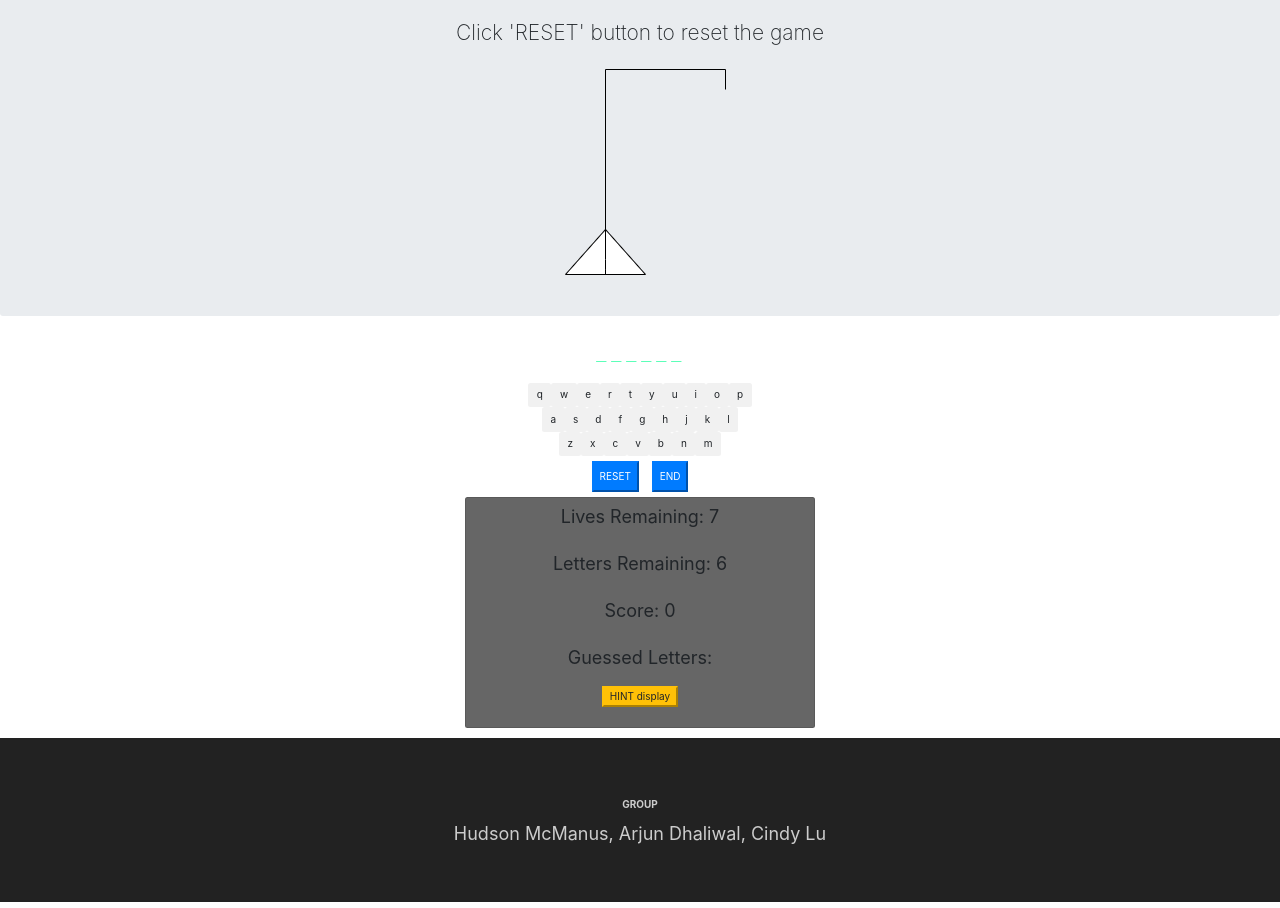
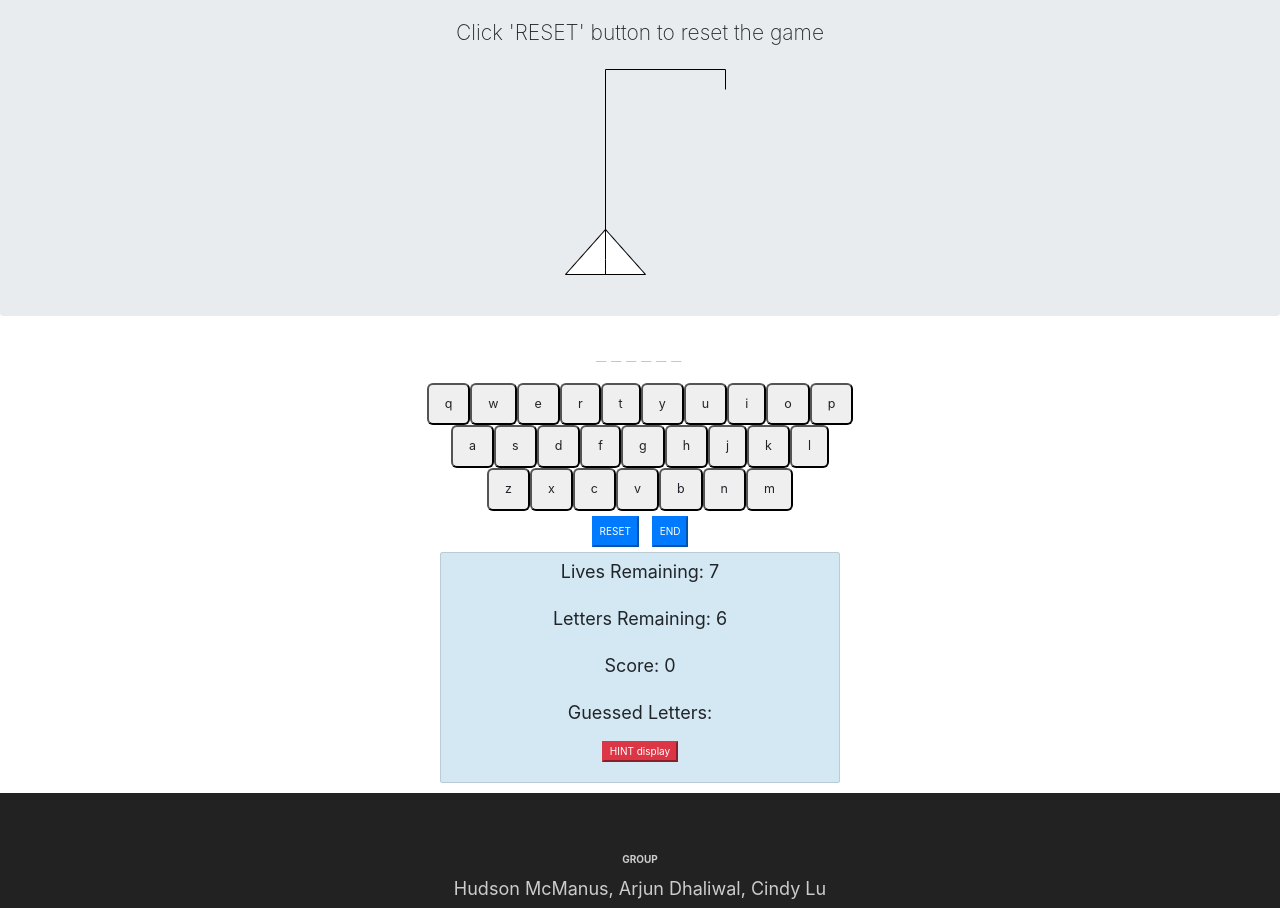
Before and after one commit to dafu2020/WebDev_Term_Project_Hangman, a plain HTML site: page index.html in a window 1280 px wide. Shown: the part 165-1073 px from the top of the page. Drawn offline with nearby package versions, Linux system fonts and the light colour scheme.

Commit message:
Increased keyboard size

```diff
--- a/app.js
+++ b/app.js
@@ -116,12 +116,15 @@ function createButtons() {
         let btn = document.createElement("button")
         // Assign button's text to it's cooresponding letter
         btn.innerHTML = qwerty[i];
-        btn.className = 'btn btn-md';
+        btn.className = 'btn-lg';
+
+        btn.style = 'border-radius: 6px';
+        btn.style.padding = '10px 16px';
         // Add on click event to each button
         btn.addEventListener('click', guess);
         btn.addEventListener('click', function (btn) {
             element = btn.target
-            element.className = 'btn active btn-md'
+            element.className = 'btn-lg active'
         })
         // Append it to the keyboard wrapper
         keyboard.appendChild(btn);
--- a/index.html
+++ b/index.html
@@ -18,7 +18,7 @@
 
 <div class="jumbotron">
   <div class="container text-center">
-    <h1>HangMan</h1>
+    <h1>Hang Man</h1>
     <p>Guess the correct word before your lives run out!</p>
     <p>Click 'RESET' button to reset the game</p>
     <div class="bg-3 Left space">
@@ -45,7 +45,7 @@
 
 
 
-<div class="card bg-3 text-center" style="width: 35rem; background-color: #666;">
+<div class="card-center bg-3 text-center">
   <div class= "value">
 
     <p id="live">Lives Remaining: </p>
@@ -54,7 +54,7 @@
     <p id="guesses">Guessed Letters: </p>
   </div>
   <div class="hint">
-    <button class="btn-warning" id = "hintButton" onclick="showHint()"> HINT display</button>
+    <button class="btn-danger" id = "hintButton" onclick="showHint()"> HINT display</button>
     <P id="hintText"></P>
 </div>
 </div>
--- a/style.css
+++ b/style.css
@@ -1,26 +1,31 @@
-.btn {
-    border: none;
-    outline: none;
-    background-color: #f1f1f1;
-    cursor: pointer;
-    font-size: 28px;
-    padding: 5;
-
+.footer-center {
+  margin: 0 auto;
+  float: none;
+  margin-bottom: 10px;
 }
 
-  .footer-center {
-    margin: 0 auto; /* Added */
-    float: none; /* Added */
-    margin-bottom: 10px; /* Added */
+.card-center {
+  position: relative;
+  display: -webkit-box;
+  display: -ms-flexbox;
+  display: flex;
+  -webkit-box-orient: vertical;
+  -webkit-box-direction: normal;
+  -ms-flex-direction: column;
+  flex-direction: column;
+  width: 40rem;
+  margin: 0 auto;
+  float: none;
+  margin-bottom: 10px;
+  min-width: 0;
+  word-wrap: break-word;
+  background-color: rgb(212, 232, 243);
+  background-clip: border-box;
+  border: 1px solid rgba(0,0,0,.125);
+  border-radius: .25rem;
 }
 
-  .card {
-    margin: 0 auto; /* Added */
-    float: none; /* Added */
-    margin-bottom: 10px; /* Added */
-}
-
-  .active, .btn:hover {
+.active, .btn-lg:hover {
   background-color: #666;
   color: white;
 }
@@ -30,16 +35,15 @@
   color: #ccc;
   padding: 60px 0 30px;
 }
+
 #reset {
   padding: 6px;
   margin: 5px;
-
 }
 
 #endGame {
   padding: 6px;
   margin: 5px;
-
 }
 
 p {
@@ -54,7 +58,6 @@ p {
 #wordDisplay {
   font-style: oblique;
   font-size: large;
-
 }
 
 .rainbow {
```
Lines whose indentation alone changed are shown as unchanged.
